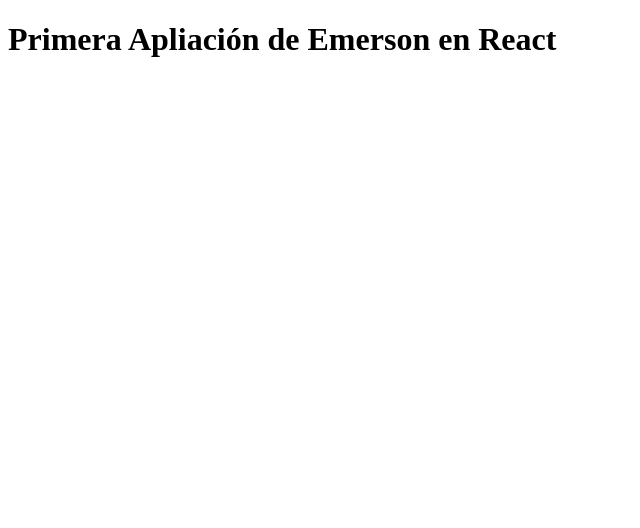
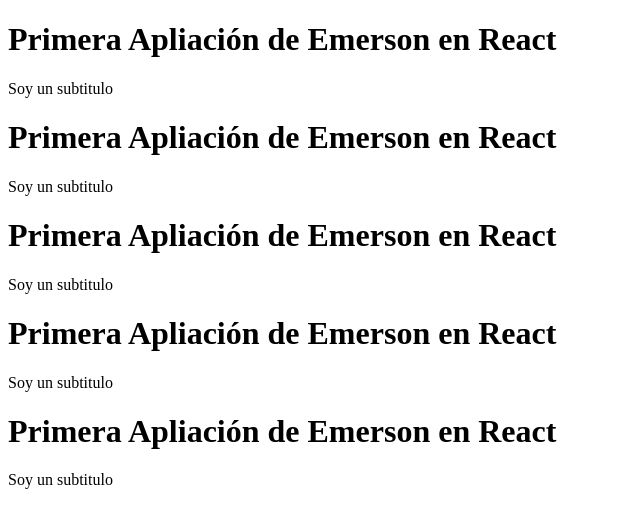
Before and after one commit to emersongonzal86/curso_react, a React (Vite) app in the folder 03-counter-app-vite/: page / in a window 1280 px wide. Shown: the top 528 px of the page, without its empty margins (0-640 px from the left). Built offline with nearby package versions, Linux system fonts and the light colour scheme.

Commit message:
Fragment return elements in component

```diff
--- a/03-counter-app-vite/src/FirstApp.jsx
+++ b/03-counter-app-vite/src/FirstApp.jsx
@@ -1,7 +1,63 @@
+//Retronar elementos en el componente - Fragment
+/* al colocar una  nueva line a en el codigo vamos a tenere error
+<h1>Primera Apliación de Emerson en React </h1>
+    <p> Soy un subtitulo</p>
+
+ porque las expresiones de JSX siempe deben tener un elemento padre
+ es decir requieren un <div></div> que
+ englobe todo el codigo
+ en versiones anteriores de react lo englobaban en un <di></di>
 export const FirstApp = () => {
   return (
-    <h1>
-      Primera Apliación de Emerson en React
-    </h1>
+    <div>
+        <h1>Primera Apliación de Emerson en React </h1>
+        <p> Soy un subtitulo</p>
+    </div>
+
+
   )
 }
+pero esto genera problemas con el diseno
+por cambios en el estilo y este div no tiene
+razon de ser
+*/
+
+/* para oder obtener multiple lineas de puede hacer
+la imporcion de Fragment sin el div
+adiciona
+import {Fragment} from 'react'
+export const FirstApp = () => {
+    return (
+      <Fragment>
+          <h1>Primera Apliación de Emerson en React </h1>
+          <p> Soy un subtitulo</p>
+      </Fragment>
+
+
+    )
+  }
+*/
+/*nueva forma para importación de un fragmento sin
+realizar la importación de Fragment
+Es REGLA DE REACT SIEMPRE DEBEMOS REGRESAR UN NODO PADRE
+dentro podemos usar el fragmento como agrupador de elemetos
+JSX se pueden agrupar todos los que se necesiten*/
+
+export const FirstApp = () => {
+    return (
+      <>
+          <h1>Primera Apliación de Emerson en React </h1>
+          <p> Soy un subtitulo</p>
+          <h1>Primera Apliación de Emerson en React </h1>
+          <p> Soy un subtitulo</p>
+          <h1>Primera Apliación de Emerson en React </h1>
+          <p> Soy un subtitulo</p>
+          <h1>Primera Apliación de Emerson en React </h1>
+          <p> Soy un subtitulo</p>
+          <h1>Primera Apliación de Emerson en React </h1>
+          <p> Soy un subtitulo</p>
+      </>
+
+
+    )
+  }
```
